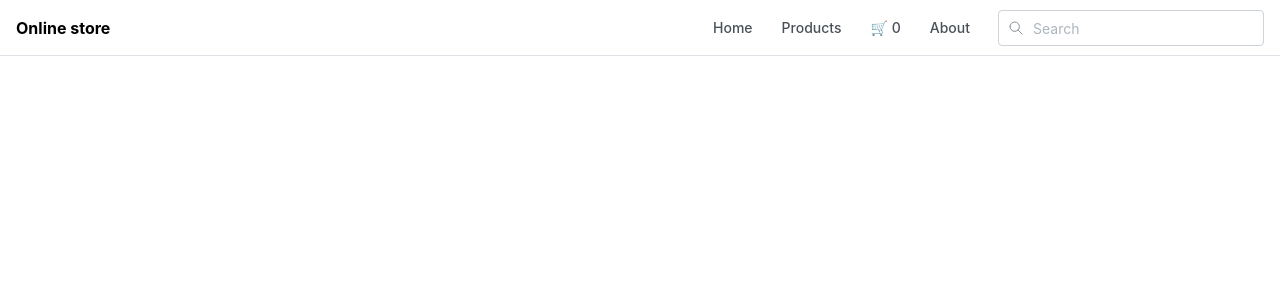
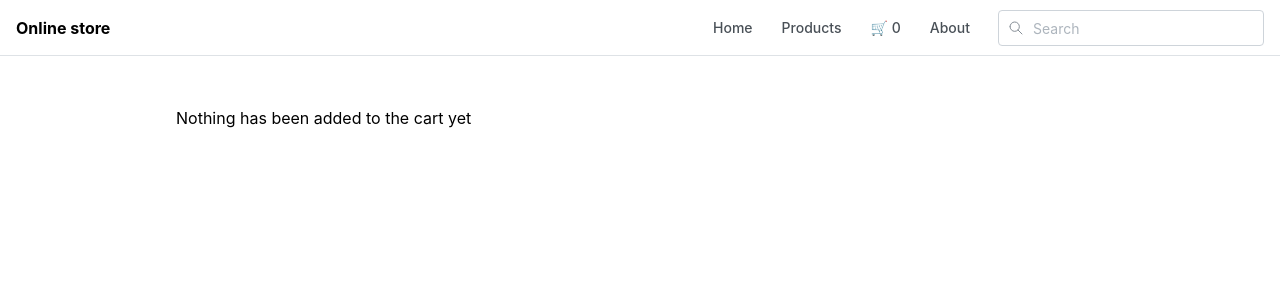
Before and after one commit to DarlenIshimwe/Fake-store, a React (Vite) app: page /cart in a window 1280 px wide. Shown: the top 300 px of the page. Built offline with nearby package versions, Linux system fonts and the light colour scheme.

Commit message:
ainitial commit

```diff
--- a/src/pages/Cart.jsx
+++ b/src/pages/Cart.jsx
@@ -9,6 +9,7 @@ export default function Cart() {
 
   return (
     <Container spacing={4} mt={-70}>
+   {cart.length <= 0 ? "Nothing has been added to the cart yet" : (<>
     {cart?.map((cart) => (
         <div className={classes.wrapper}>
       <div className={classes.body}>
@@ -35,6 +36,7 @@ export default function Cart() {
       <Image src={cart.image} className={classes.image} />
     </div>
     ))}
+   </>)}
     </Container>
 
   );
```
